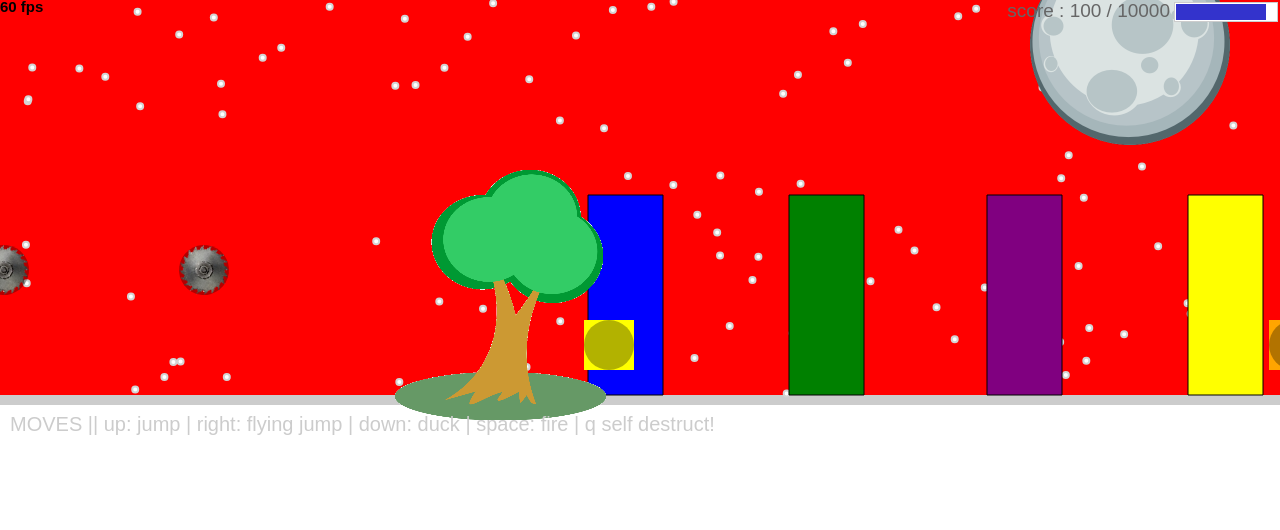
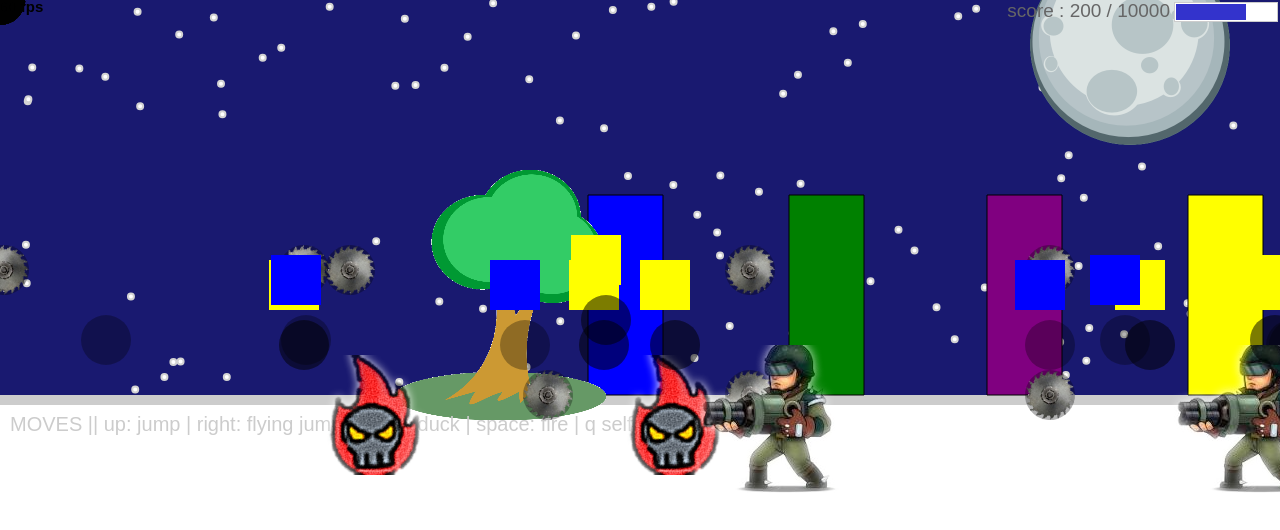
Before and after one commit to JaidenReaux/JaidenReaux.github.io, a website: page fsd-projects/runtime/index.html in a window 1280 px wide. Drawn offline with Linux system fonts and the light colour scheme.

Commit message:
add runtime project

```diff
--- a/fsd-projects/runtime/js/levelData.js
+++ b/fsd-projects/runtime/js/levelData.js
@@ -15,19 +15,34 @@ var makeLevelData = function (window) {
         number: 1,
         speed: -3,
         gameItems: [
-          { type: "sawblade", x: 400, y: groundY },
-          { type: "sawblade", x: 600, y: groundY },
-          { type: "sawblade", x: 900, y: groundY },
+          { type: "sawblade", x: 400, y: groundY - 125, damage: 10 },
+          { type: "sawblade", x: 600, y: groundY - 125, damage: 10},
+          { type: "sawblade", x: 900, y: groundY - 125, damage: 15},
+          { type: "enemy", x: 400, y: groundY - 50, speed: 3, damage: 10, image:"img/enemy1.png", offsetX: -35, offetY: -25, scale: 0.5},
+          {type: "enemy", x: 900, y: groundY - 50, speed: -2, damage: 10, image:"img/enemy1.png", offsetX: -35, offetY: -25, scale: 0.5},
+          {type: "enemy", x: 1200, y: groundY - 50, speed: -2, damage: 10,image:"img/enemy1.png", offsetX: -35, offetY: -25, scale: 0.5},
+          {type: "reward", x: 1000, y: groundY - 55, speed: -3},
+          {type: "reward", x: 1200, y: groundY - 55, speed: 3,},
+          {type: "marker", x: 1500, y: groundY - 75, speed: -3},
         ],
       },
       {
         name: "Robot Rampage",
         number: 2,
-        speed: -3,
+        speed: -4,
         gameItems: [
-          { type: "sawblade", x: 400, y: groundY },
           { type: "sawblade", x: 600, y: groundY },
-          { type: "sawblade", x: 900, y: groundY },
+          { type: "sawblade", x: 800, y: groundY },
+          { type: "sawblade", x: 1100, y: groundY },{ type: "sawblade", x: 400, y: groundY - 125, damage: 10 },
+          { type: "sawblade", x: 800, y: groundY - 125, damage: 10},
+          { type: "sawblade", x: 1100, y: groundY - 125, damage: 15},
+          { type: "enemy", x: 600, y: groundY - 50, speed: 3, damage: 10, image:"img/solider1.png", offsetX: -35, offetY: -25, scale: 0.5},
+          {type: "enemy", x: 1100, y: groundY - 50, speed: 2, damage: 10, image:"img/solider1.png", offsetX: -35, offetY: -25, scale: 0.5},
+          {type: "enemy", x: 1400, y: groundY - 50, speed: 2, damage: 10,image:"img/solider1.png", offsetX: -35, offetY: -25, scale: 0.5},
+          {type: "reward", x: 1200, y: groundY - 55, speed: 3},
+          {type: "reward", x: 1400, y: groundY - 55, speed: -3,},
+          {type: "marker", x: 1700, y: groundY - 75, speed: -3},
+
         ],
       },
     ];
--- a/fsd-projects/runtime/js/runLevels.js
+++ b/fsd-projects/runtime/js/runLevels.js
@@ -34,22 +34,25 @@ function createSawBlade(x, y, damage){
     sawBladeHitZone.addChild(obstacleImage);
 }
 
-function createEnemy(x, y, speed){
+function createEnemy(x, y, speed, image, offsetX, offsetY, scale){
   var enemy = game.createGameItem("enemy", 25);
-  var redSquare = draw.rect(50, 50, "orange");
-  redSquare.x = -25;
-  redSquare.y = -25;
+  var redSquare = draw.bitmap(image);
+  redSquare.x = offsetX;
+  redSquare.y = offsetY;
+  redSquare.scaleX = scale;
+  redSquare.scaleY = scale;
   enemy.addChild(redSquare);
   enemy.x = x;
   enemy.y = y;
   game.addGameItem(enemy);
-  enemy.velocityX = - speed;
+  enemy.velocityX = speed;
   enemy.onPlayerCollision = function(){
     game.changeIntegrity(-10)
   };
   enemy.onProjectileCollision = function(){
   game.increaseScore(100);
-  enemy.fadeOut();
+  //enemy.fadeOut();
+  enemy.flyTo(0,0);
   //enemy.shrink();
   //enemy.tO();
 
@@ -60,17 +63,18 @@ function createEnemy(x, y, speed){
 function createReward(x, y, speed){
   var reward = game.createGameItem("reward", 25);
   var blueSquare = draw.rect(50, 50, "blue");
-  blueSquare.x = -25;
-  blueSquare.y = -25;
+  blueSquare.x = -35;
+  blueSquare.y = -85;
   reward.addChild(blueSquare);
   reward.x = x;
   reward.y = y;
   game.addGameItem(reward);
   reward.velocityX = - speed;
   reward.onPlayerCollision = function(){
-    game.changeIntegrity(10)
+    game.changeIntegrity(-10)
      game.increaseScore(100);
        reward.fadeOut();
+
   };
   reward.onProjectileCollision = function(){
 
@@ -85,13 +89,13 @@ function createReward(x, y, speed){
 function createMarker(x, y, speed){
   var marker = game.createGameItem("marker", 25);
   var yellowSquare = draw.rect(50, 50, "yellow");
-  yellowSquare.x = -25;
-  yellowSquare.y = -25;
+  yellowSquare.x = -35;
+  yellowSquare.y = -85;
   marker.addChild(yellowSquare);
   marker.x = x;
   marker.y = y;
   game.addGameItem(marker);
-  marker.velocityX = - speed;
+  marker.velocityX = speed;
   marker.onPlayerCollision = function(){
     game.changeIntegrity(10)
      game.increaseScore(100);
@@ -109,19 +113,34 @@ function createMarker(x, y, speed){
 }
 
 //function calls
-createSawBlade(400, groundY - 125, 10);
-createSawBlade(600, groundY - 125, 10);
-createSawBlade(800, groundY - 125, 15);
-createEnemy(400, groundY - 50, -3);
-createEnemy(900, groundY - 50, -2);
-createReward(1000, groundY - 70, 3);
-createMarker(1500, groundY -50, 3);
+
+
+
 
 
     function startLevel() {
       // TODO 13 goes below here
+      var level = levelData[currentLevel] //fetches the current level of the array and stores it on the level variable
+      var levelObjects = level.gameItems;
+      for(var i = 0; i < levelObjects.length; i++){
+        var element = levelObjects[i];
 
+        if(element.type === "sawblade"){
+          createSawBlade(element.x, element.y, element.damage);
+        }
+        if(element.type = "enemy"){
+          createEnemy(element.x, element.y, element.speed, element.image, element.offsetX, element.offsetY, element.scale );
+        }
 
+         if(element.type = "reward"){
+          createReward(element.x, element.y, element.speed);
+        }
+
+        if(element.type = "marker"){
+          createMarker(element.x, element.y, element.speed);
+        }
+
+      }
 
       //////////////////////////////////////////////
       // DO NOT EDIT CODE BELOW HERE
--- a/fsd-projects/runtime/js/view/background.js
+++ b/fsd-projects/runtime/js/view/background.js
@@ -40,7 +40,7 @@ var background = function (window) {
             // TODO 1:
             // this currently fills the background with an obnoxious yellow;
             // you should modify both the height and color to suit your game
-            var backgroundFill = draw.rect(canvasWidth,groundY,'red');
+            var backgroundFill = draw.rect(canvasWidth,groundY,'#191970');
             background.addChild(backgroundFill);
 
             // TODO 2: - Add a moon and starfield
@@ -59,6 +59,7 @@ var background = function (window) {
             moon.scaleX = 0.5;
             moon.scaleY = 0.5;
             background.addChild(moon);
+
 
             // TODO 4: Part 1 - Add buildings!     Q: This is before TODO 4 for a reason! Why?
             for (var i = 0; i < 5; i++) {
```
Also changed, not shown: portfolio.html (+2 -2 lines), fsd-projects/runtime/img/enemy1.png (added), fsd-projects/runtime/img/enemy2.png (added), fsd-projects/runtime/img/solider1.png (added), fsd-projects/runtime/img/space.png (added).
